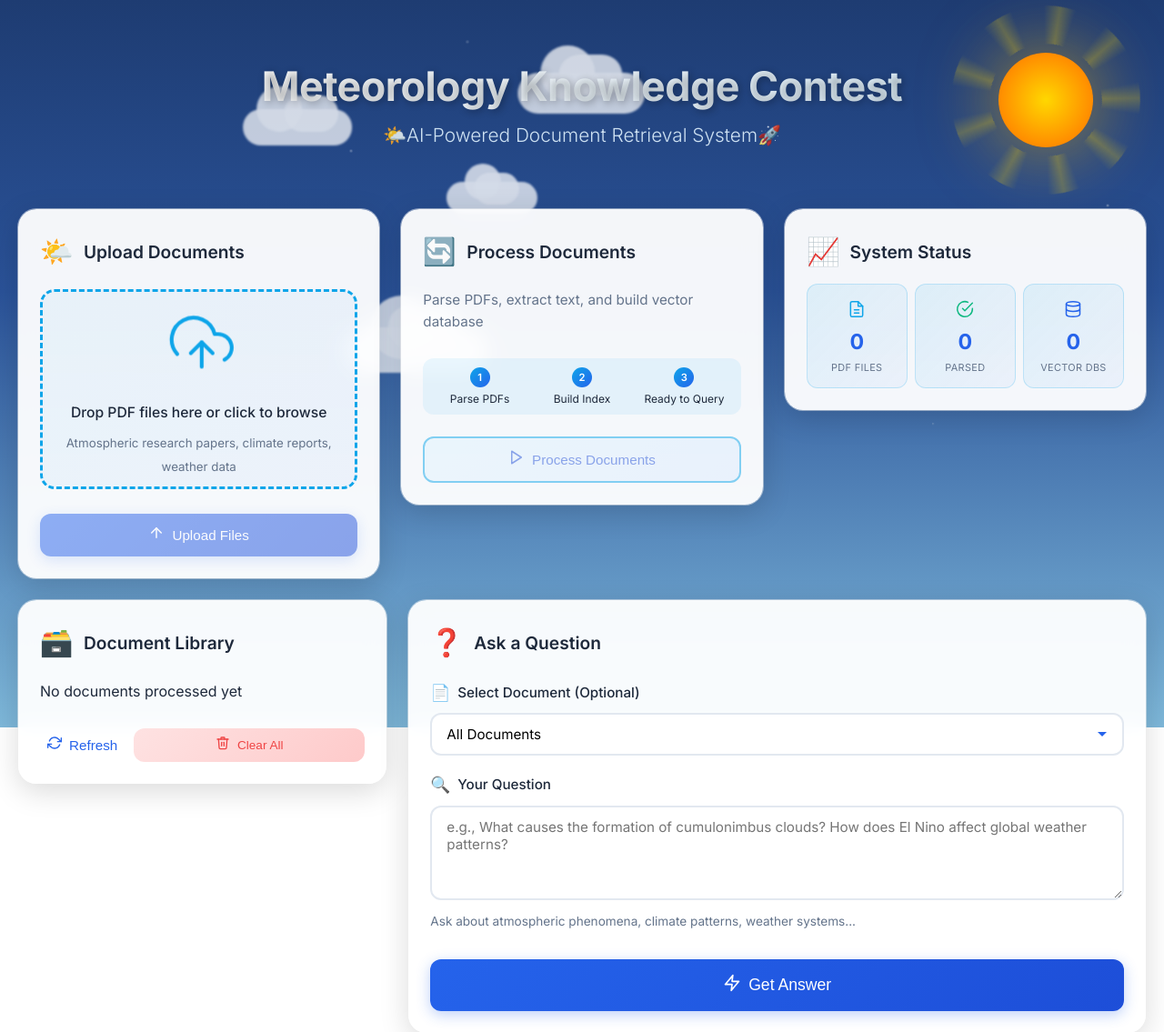
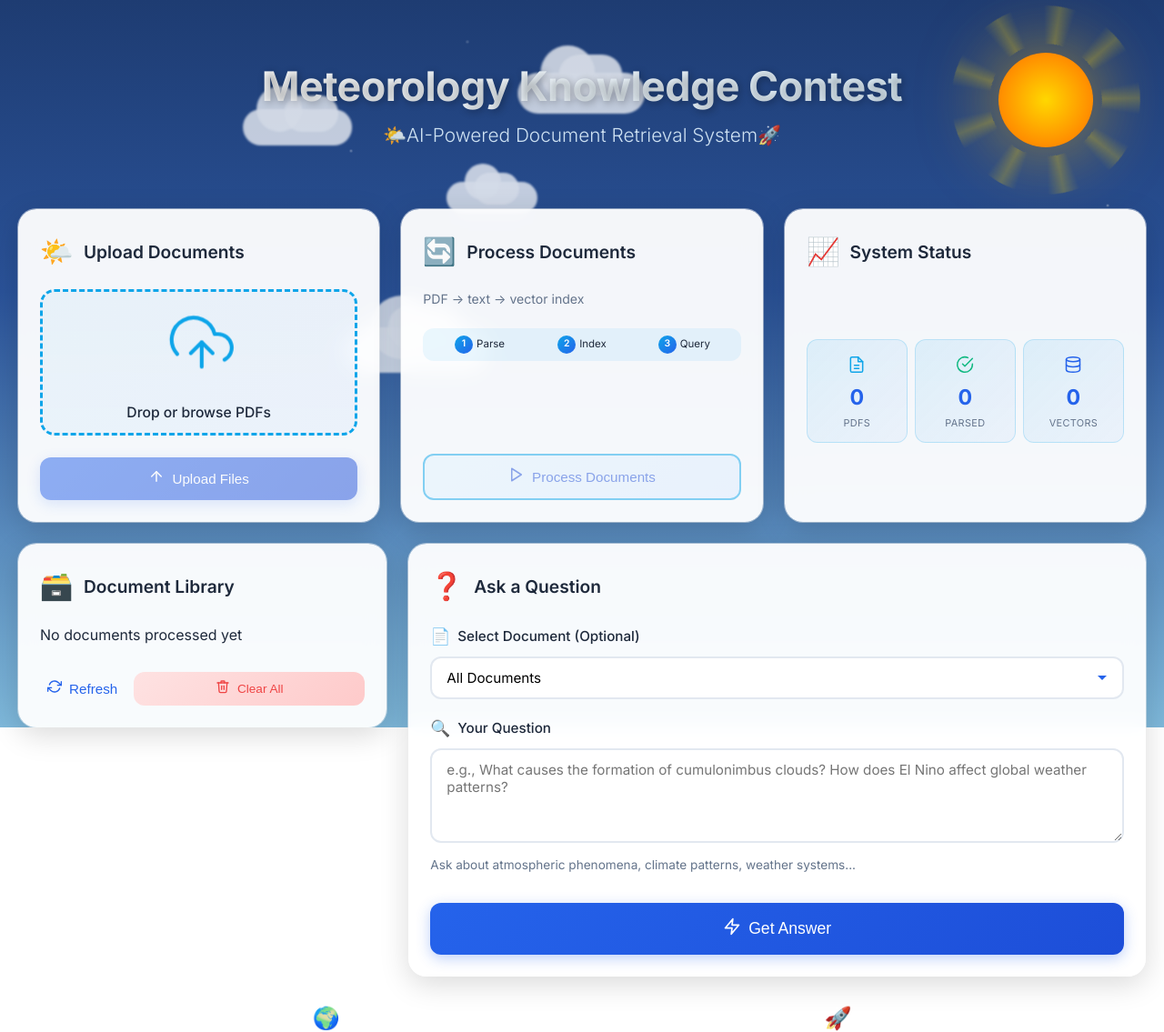
Before and after one commit to chenj695/adaptive-rag-system, a Flask app: page / in a window 1280 px wide. Shown: the top 1135 px of the page at 91% size. Run offline with Flask 3, Linux system fonts and the light colour scheme; data that the repository does not hold is empty; some libraries are stand-ins or nearby versions.

Commit message:
update webui

```diff
--- a/web/static/style.css
+++ b/web/static/style.css
@@ -391,8 +391,7 @@ header {
 .dashboard-row-top {
     grid-template-columns: repeat(3, minmax(0, 1fr));
     margin-top: 20px;
-    /* Natural card heights — avoids a tall empty band in System Status */
-    align-items: start;
+    align-items: stretch;
 }
 
 .dashboard-row-top .card {
@@ -413,40 +412,69 @@ header {
     margin-top: auto;
 }
 
-/* Single row: 1 — 2 — 3 stay on one line in narrow top-row columns */
+.dashboard-row-top .upload-placeholder p {
+    margin-bottom: 0;
+}
+
+.dashboard-row-top .upload-area {
+    margin-bottom: 12px;
+}
+
+/* Process: one horizontal line (1 Parse | 2 Index | 3 Query) */
+.dashboard-row-top .process-card .card-desc {
+    margin-bottom: 10px;
+    font-size: 0.88rem;
+    white-space: nowrap;
+    overflow: hidden;
+    text-overflow: ellipsis;
+}
+
+.dashboard-row-top .process-card .btn {
+    margin-top: auto;
+}
+
 .dashboard-row-top .process-steps {
-    display: grid;
-    grid-template-columns: repeat(3, minmax(0, 1fr));
-    gap: 6px 8px;
-    margin: 12px 0;
-    padding: 10px 10px;
+    display: flex;
+    flex-direction: row;
+    flex-wrap: nowrap;
+    justify-content: space-between;
     align-items: center;
+    gap: 4px;
+    margin: 10px 0 12px;
+    padding: 8px 8px;
+    min-width: 0;
+    overflow-x: auto;
+    -webkit-overflow-scrolling: touch;
 }
 
 .dashboard-row-top .process-steps .step {
-    flex-direction: column;
+    flex-direction: row;
     align-items: center;
-    justify-content: flex-start;
-    gap: 5px;
-    font-size: 0.75rem;
+    justify-content: center;
+    gap: 4px;
+    font-size: 0.72rem;
+    flex: 1 1 0;
     min-width: 0;
-    text-align: center;
-    line-height: 1.25;
+    white-space: nowrap;
 }
 
 .dashboard-row-top .process-steps .step-num {
-    width: 22px;
-    height: 22px;
-    font-size: 0.7rem;
+    width: 20px;
+    height: 20px;
+    font-size: 0.65rem;
     flex-shrink: 0;
 }
 
-/* Tighter System Status in the top row */
+/* System Status: fill card height, center metrics vertically */
 .dashboard-row-top .stats-card .card-header {
-    margin-bottom: 12px;
+    margin-bottom: 10px;
+    flex-shrink: 0;
 }
 
-.dashboard-row-top .stats-grid {
+.dashboard-row-top .stats-card .stats-grid {
+    flex: 1 1 auto;
+    align-content: center;
+    min-height: 0;
     gap: 8px;
 }
 
@@ -471,6 +499,7 @@ header {
 .dashboard-row-top .stat-label {
     font-size: 0.68rem;
     letter-spacing: 0.35px;
+    white-space: nowrap;
 }
 
 .dashboard-row-main {
--- a/web/templates/index.html
+++ b/web/templates/index.html
@@ -53,8 +53,7 @@
                                 <path d="M20.39 18.39A5 5 0 0 0 18 9h-1.26A8 8 0 1 0 3 16.3"/>
                             </svg>
                         </div>
-                        <p>Drop PDF files here or click to browse</p>
-                        <small>Atmospheric research papers, climate reports, weather data</small>
+                        <p>Drop or browse PDFs</p>
                     </div>
                 </div>
                 <div class="file-list" id="fileList"></div>
@@ -74,11 +73,11 @@
                     <span class="card-icon">🔄</span>
                     <h2>Process Documents</h2>
                 </div>
-                <p class="card-desc">Parse PDFs, extract text, and build vector database</p>
+                <p class="card-desc">PDF → text → vector index</p>
                 <div class="process-steps">
-                    <div class="step"><span class="step-num">1</span> Parse PDFs</div>
-                    <div class="step"><span class="step-num">2</span> Build Index</div>
-                    <div class="step"><span class="step-num">3</span> Ready to Query</div>
+                    <div class="step"><span class="step-num">1</span> Parse</div>
+                    <div class="step"><span class="step-num">2</span> Index</div>
+                    <div class="step"><span class="step-num">3</span> Query</div>
                 </div>
                 <button class="btn btn-secondary" id="processBtn" disabled>
                     <span class="spinner hidden" id="processSpinner"></span>
@@ -110,7 +109,7 @@
                             </svg>
                         </span>
                         <span class="stat-value" id="statPdfs">0</span>
-                        <span class="stat-label">PDF Files</span>
+                        <span class="stat-label">PDFs</span>
                     </div>
                     <div class="stat">
                         <span class="stat-icon">
@@ -131,7 +130,7 @@
                             </svg>
                         </span>
                         <span class="stat-value" id="statVectors">0</span>
-                        <span class="stat-label">Vector DBs</span>
+                        <span class="stat-label">Vectors</span>
                     </div>
                 </div>
             </div>
```
